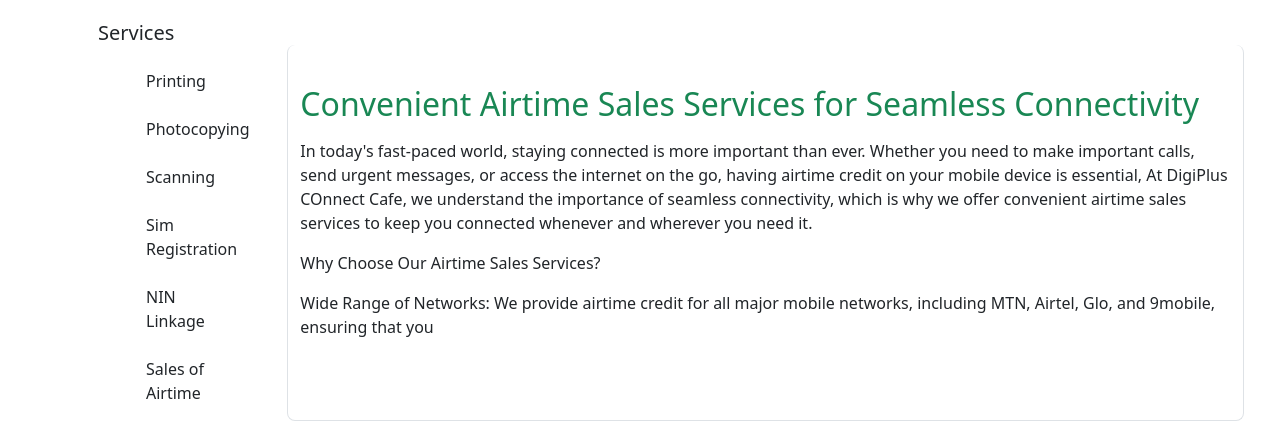
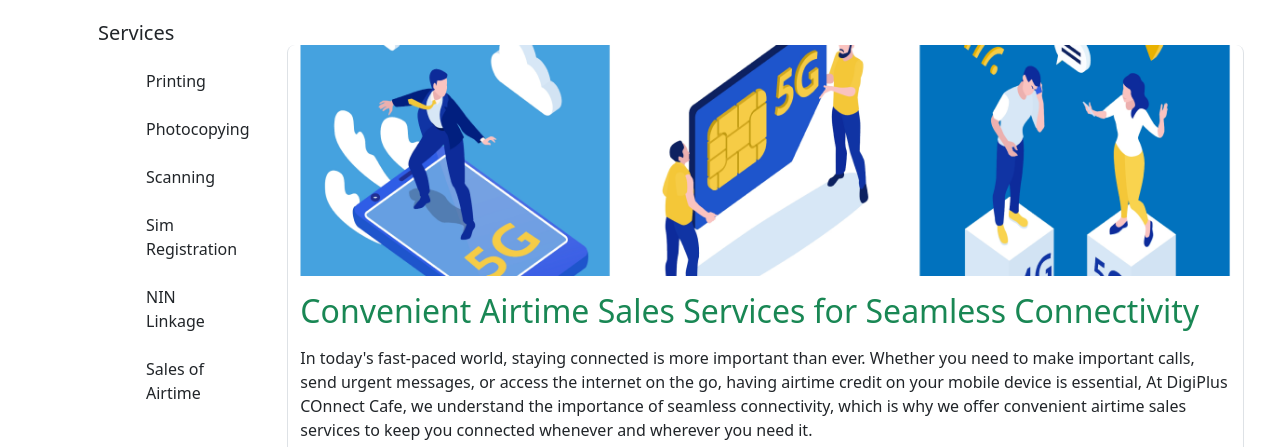
Before and after one commit to Oyeladetaye/digiplus, a plain HTML site: page index.html in a window 1280 px wide. Shown: the part 111-558 px from the top of the page. Drawn offline with nearby package versions, Linux system fonts and the light colour scheme; a small style sheet from the web is missing.

Commit message:
added hero image

```diff
--- a/index.html
+++ b/index.html
@@ -50,7 +50,7 @@
         </ul>
       </div>
       <div class="col mt-4 border border-top-0 rounded-3">
-        <img src="assets/images/SIM.ng" alt="" class="img-fluid">
+        <img src="assets/images/SIM.png" alt="" class="img-fluid">
        <div><h2 class="my-3 text-success font-weight-bold">
             Convenient Airtime Sales Services for Seamless Connectivity
           </h2>
```
